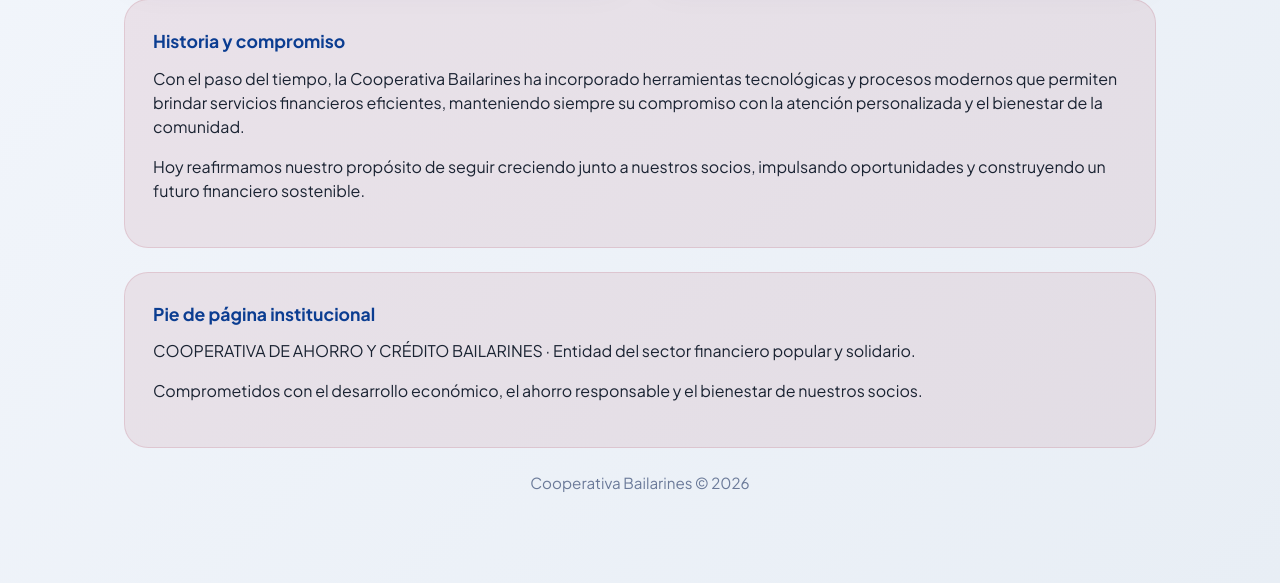
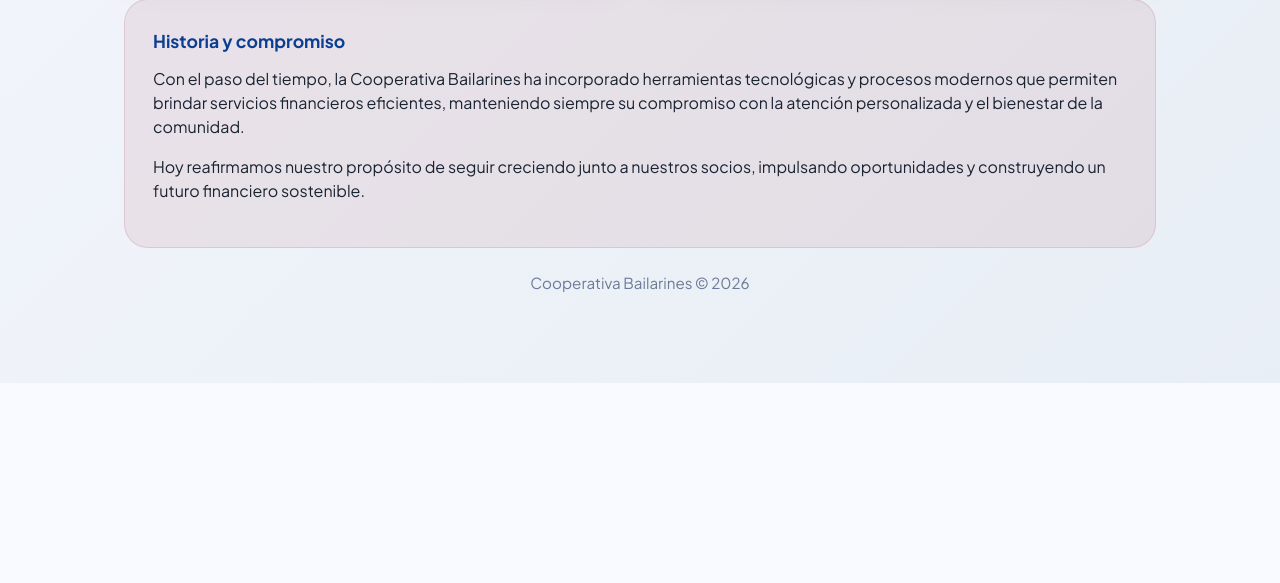
Before and after one commit to cacbailarines-tech/Coop_bailarines, a Django app: page /nosotros/ in a window 1280 px wide. Shown: the part 1423-2006 px from the top of the page. After the commit the page ends 1806 px from the top, so only its background shows below. Run offline with Django 5.2, Linux system fonts and the light colour scheme; some libraries are stand-ins or nearby versions.

Commit message:
Elimina el pie de página institucional de about

```diff
--- a/templates/core/about.html
+++ b/templates/core/about.html
@@ -88,11 +88,6 @@ body { font-family:'Plus Jakarta Sans', sans-serif; min-height:100vh; background
     <p>Con el paso del tiempo, la Cooperativa Bailarines ha incorporado herramientas tecnológicas y procesos modernos que permiten brindar servicios financieros eficientes, manteniendo siempre su compromiso con la atención personalizada y el bienestar de la comunidad.</p>
     <p>Hoy reafirmamos nuestro propósito de seguir creciendo junto a nuestros socios, impulsando oportunidades y construyendo un futuro financiero sostenible.</p>
   </div>
-  <div class="quote-card" style="margin-top: 24px;">
-    <strong>Pie de página institucional</strong>
-    <p>COOPERATIVA DE AHORRO Y CRÉDITO BAILARINES · Entidad del sector financiero popular y solidario.</p>
-    <p>Comprometidos con el desarrollo económico, el ahorro responsable y el bienestar de nuestros socios.</p>
-  </div>
   <div class="footer">
     <p>Cooperativa Bailarines © {% now "Y" %}</p>
   </div>
```
